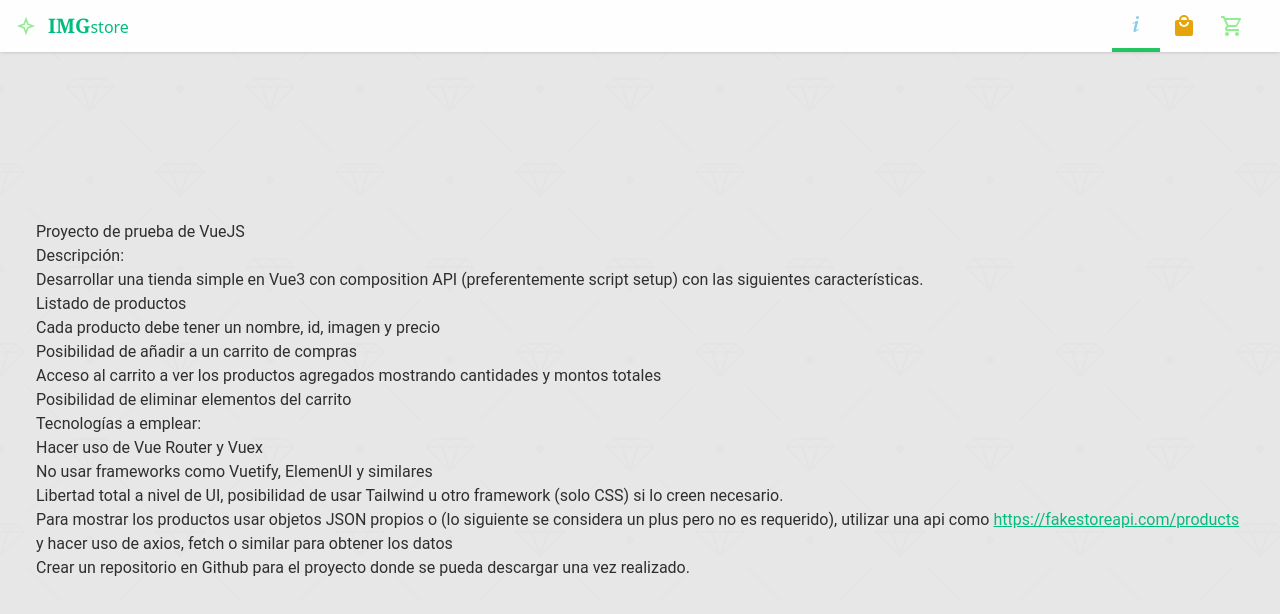
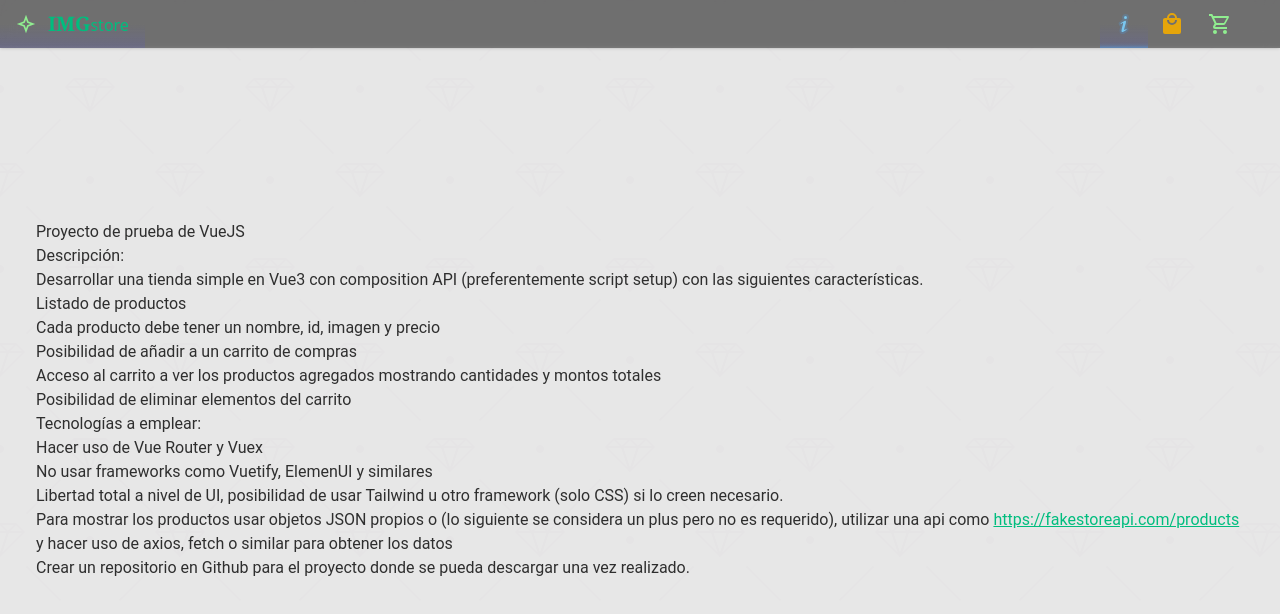
Before and after one commit to carlosepcc/img-store, a Vue app: page /about in a window 1280 px wide. Shown: the top 614 px of the page. Built offline with nearby package versions, Linux system fonts and the light colour scheme.

Commit message:
add:ui:stylish nav items

```diff
--- a/src/App.vue
+++ b/src/App.vue
@@ -13,9 +13,9 @@ const cart = cartStore.cart
 </script>
 
 <template>
-  <header class="mb-5 z-10 shadow bg-solid fixed">
+  <header class="mb-5 z-10 shadow fixed">
     <div class="wrapper">
-      <nav class="flex pr-3">
+      <nav class="flex pr-3 backdrop-blur">
         <a class="flex items-center text-xl px-4 font-black text-primary font-serif whitespace-nowrap"
           href="https://img-store.surge.sh">
           <IconLogo class="mr-3" />
@@ -60,9 +60,11 @@ const cart = cartStore.cart
     </div>
   </header>
   <main class="p-9 pt-20 h-screen overflow-auto">
-    <keep-alive>
-      <router-view></router-view>
-    </keep-alive>
+    <router-view v-slot="{ Component }">
+      <keep-alive>
+        <component :is="Component" />
+      </keep-alive>
+    </router-view>
   </main>
 </template>
 <style>
@@ -73,6 +75,27 @@ header {
 }
 
 
+nav a:first-child:hover,
+.router-link-exact-active:first-child {
+  background: linear-gradient(transparent 50%, #44f2);
+}
+
+nav a:hover {
+  transition: 1.5s;
+  border-radius: 16px;
+}
+
+nav a:hover,
+.router-link-exact-active {
+  background: linear-gradient(transparent 50%, #fa42);
+
+}
+
+nav a:last-child:hover,
+.router-link-exact-active:last-child {
+  background: linear-gradient(transparent 50%, #4fa2);
+
+}
 
 .router-link-active {
   border-bottom: 3px solid var(--primary);
@@ -87,7 +110,43 @@ nav {
   display: flex;
   justify-content: space-between;
   column-gap: 32px;
+  background: #333a;
 
+}
+
+header nav {
+  backdrop-filter: blur(60px);
+  box-shadow: 0 -6px 5px -6px #fff2 inset;
+  /*background: var(--solid);*/
+}
+
+.router-link-exact-active {
+  border: none;
+  box-shadow: 0 -6px 5px -6px #fa4c inset;
+}
+
+.router-link-exact-active svg path {
+  stroke: #fa43;
+  stroke-width: 4px;
+  stroke-linejoin: miter;
+}
+
+.router-link-exact-active:first-child {
+  box-shadow: 0 -6px 5px -6px #4afc inset;
+
+}
+
+.router-link-exact-active:first-child svg path {
+  stroke: #4af3;
+}
+
+.router-link-exact-active:last-child {
+  box-shadow: 0 -6px 5px -6px #afac inset;
+
+}
+
+.router-link-exact-active:last-child svg path {
+  stroke: #afa3;
 }
 
 nav>div {
@@ -100,7 +159,7 @@ nav>div>div>* {
 }
 
 .left {
-  padding-right: 24px;
+  margin-right: 24px;
 }
 
 .badge {
--- a/src/assets/main.css
+++ b/src/assets/main.css
@@ -11,9 +11,7 @@ main{
   text-align: center;
 }
 .flex{display: flex;}
-header nav{
-  background: var(--solid);
-}
+
 #app {
   margin: 0 auto;
   font-family: Roboto,Sans-serif;
--- a/src/components/ProductCard.vue
+++ b/src/components/ProductCard.vue
@@ -1,5 +1,5 @@
 <template>
-  <div :title="product.description" class="product w-80 flex flex-col bg-solid">
+  <div :title="product.description" class="product w-80 flex flex-col bg-solid ">
     <div class="flex flex-col mb-4">
       <img :src="product.image" class="object-contain p-2 bg-white opacity-80 hover:opacity-100" />
       <small class="font-thin text-end">{{ product.category }}</small>
```
